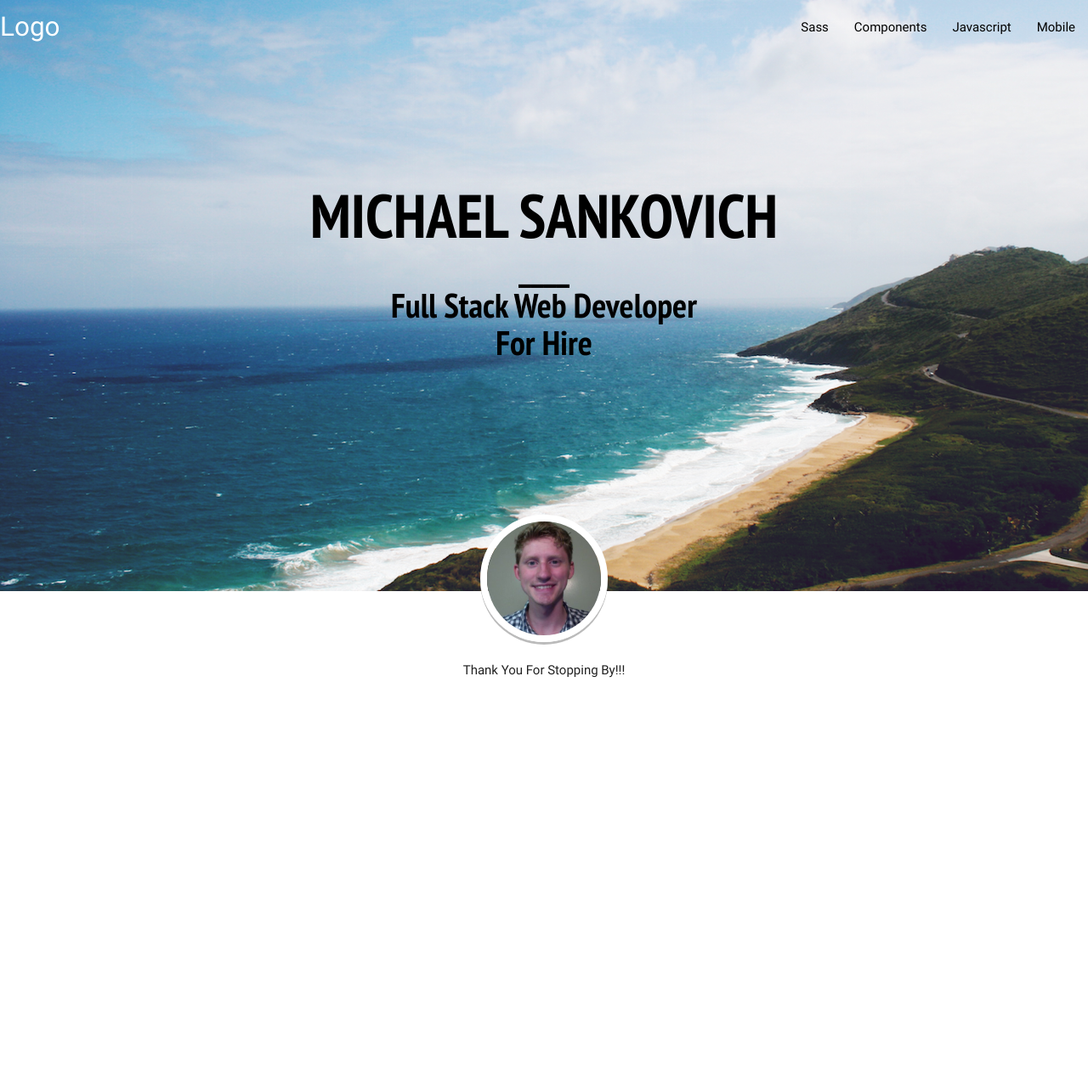
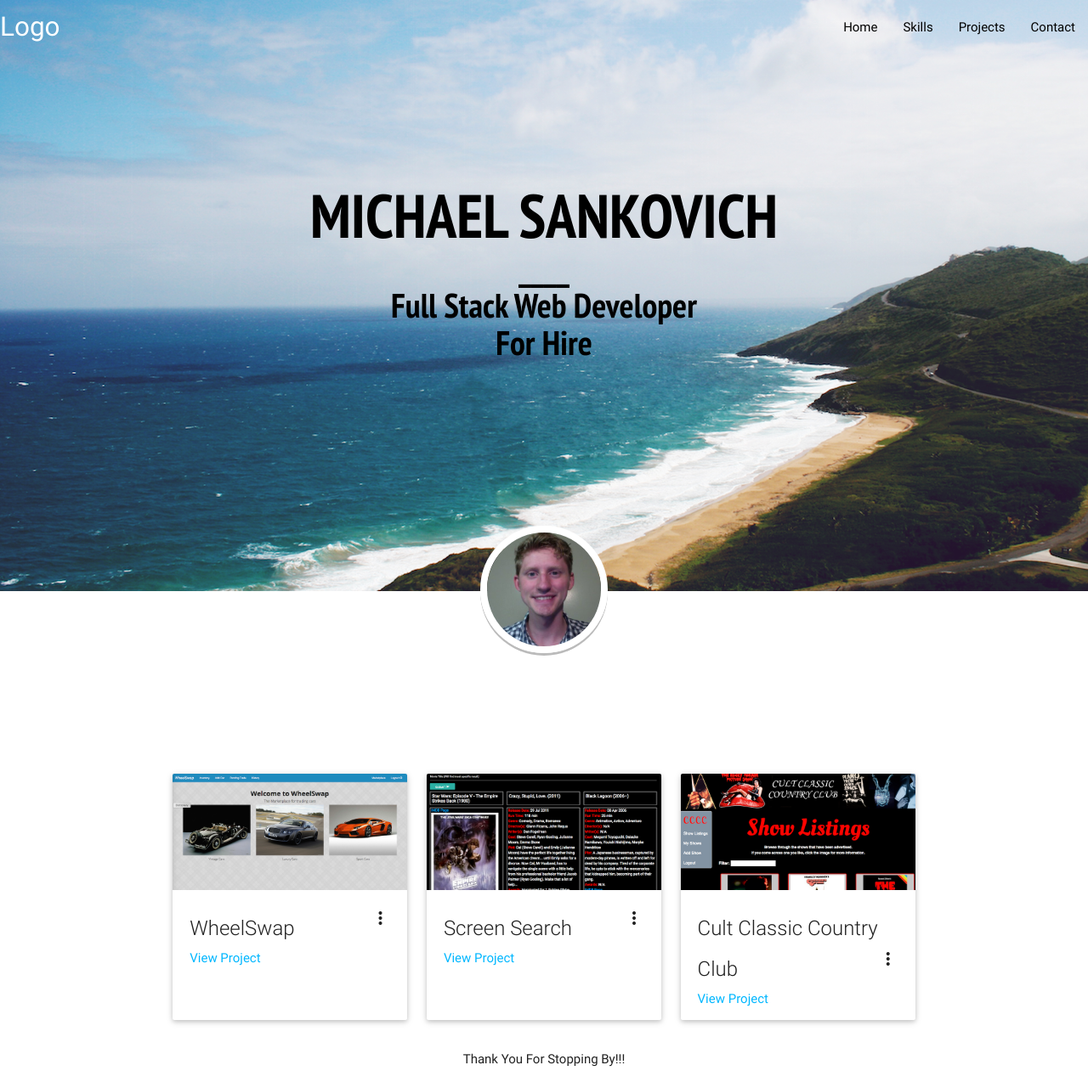
Before and after one commit to danisankovich/website, a PHP site: page / in a window 1280 px wide. Shown: the whole page at 85% size. Before the commit the page ends 798 px from the top, so only its background shows below. Run offline with PHP 8.4, Linux system fonts and the light colour scheme; some libraries are stand-ins or nearby versions.

Commit message:
cards for projects

```diff
--- a/index.html
+++ b/index.html
@@ -24,16 +24,16 @@
         <a href="#!" class="brand-logo">Logo</a>
         <a href="#" data-activates="mobile-demo" class="button-collapse"><i class="material-icons">menu</i></a>
         <ul class="right hide-on-med-and-down">
-      <li><a href="sass.html">Sass</a></li>
-      <li><a href="badges.html">Components</a></li>
-      <li><a href="collapsible.html">Javascript</a></li>
-      <li><a href="mobile.html">Mobile</a></li>
+          <li><a href="sass.html">Home</a></li>
+          <li><a href="badges.html">Skills</a></li>
+          <li><a href="collapsible.html">Projects</a></li>
+          <li><a href="mobile.html">Contact</a></li>
         </ul>
         <ul class="side-nav" id="mobile-demo">
-      <li><a href="sass.html">Sass</a></li>
-      <li><a href="badges.html">Components</a></li>
-      <li><a href="collapsible.html">Javascript</a></li>
-      <li><a href="mobile.html">Mobile</a></li>
+          <li><a href="sass.html">Home</a></li>
+          <li><a href="badges.html">Skills</a></li>
+          <li><a href="collapsible.html">Projects</a></li>
+          <li><a href="mobile.html">Contact</a></li>
         </ul>
       </div>
     </nav>
@@ -48,92 +48,97 @@
   <div class="test">
     <img class="headimg" src="img/head.jpg" alt="">
   </div>
-  <!-- <div class="fixed show-for-medium-up">
-    <nav class="top-bar" data-topbar>
-      <ul class="title-area">
-        <li class="monogram">
-          <a href="#"><span class="myname">MS</span></a>
-        </li>
-        <li class="toggle-topbar menu-icon"><a href="#"><span></span></a></li>
+
+  <div id="projects">
+  <div class="container">
+    <div class="row">
+    <div class="col l12">
+      <div class="col l4">
+        <div class="card">
+          <div class="card-image waves-effect waves-block waves-light">
+            <img class="activator" src="img/wheelswap2.png">
+          </div>
+          <div class="card-content">
+            <span class="card-title activator grey-text text-darken-4">WheelSwap<i class="material-icons right">more_vert</i></span>
+            <p><a href="http://wheelswap.herokuapp.com">View Project</a></p>
+          </div>
+          <div class="card-reveal">
+            <span class="card-title grey-text text-darken-4">Info and Tech Used<i class="material-icons right">close</i></span>
+            <p>
+              <p>
+                A platform on which users can list and trade their vintage, classic, or otherwise high-end automobiles.
+              </p>
+              <ul>
+                <li>JavaScript</li>
+                <li>AngularJS</li>
+                <li>ExpressJS</li>
+                <li>Node.js</li>
+                <li>MongoDB</li>
+                <li>jQuery</li>
+                <li>HTML/CSS</li>
+                <li>Bootstrap</li>
               </ul>
-      <section class="top-bar-section">
-        <ul class="right">
-          <li class="links" id="home">
-            <a href="#">Home</a>
-          </li>
-          <li class="links" id="about">
-            <a href="#">About</a>
-          </li>
-          <li class="links" id="portfolio">
-            <a href="#">Portfolio</a>
-          </li>
-          <li class="links" id="contacts">
-            <a href="#">Contact</a>
-          </li>
-        </ul>
-      </section>
-    </nav>
-  </div>
-  <div class="fixed show-for-small-only">
-    <nav class="top-bar">
-      <ul style="float:left;">
-        <li class="monogram">
-          <a href="#" id="home"><span class="myname">MS</span></a>
-        </li>
-      </ul>
-      <section class="top-bar-section">
-        <ul class="smallright">
-          <li class="links" id="home">
-            <p id="homeme">Home</p>
-          </li>
-          <li class="links">
-            <p id="aboutme">About</p>
-          </li>
-          <li class="links" id="portfolio">
-            <p id="portfoliome">Portfolio</p>
-          </li>
-          <li class="links" id="contacts">
-            <p id="contactsme">Contact</p>
-          </li>
-        </ul>
-      </section>
-    </nav>
-  </div>
-
-   <div class="main-image">
-    <div class="headline large-11 large-offset-1 small-9 small-offset-3">
-      <h1 class="words">Michael Sankovich</h1>
-      <h2 class="words">Full-Stack Web Developer: For Hire</h2>
+            </p>
           </div>
         </div>
-
-
-  <div class="line">
-    <br>
-    <br>
-    <br>
-    <br>
       </div>
-<br>
-<br>
-<br>
- <div class="medium-12 small-12 large-12 columns" style="text-align: center;">
-    <div class="medium-8 medium-offset-2 small-10 small-offset-1 large-8 large-offset-2 columns">
-      <strong>
-        <p class="myIntro">I am <span class="introName">Michael Sankovich</span>, and I am
-          a Full Stack Web Developer.</p>
-          <p>I love to build. Ever
-            since I was a child I enjoyed the process of starting with
-            nothing but bits and pieces and working to put everything
-            together into something I was proud of. It was this love of building
-            that led me into the world of programming. I taught myself to
-            code in the beginning, learning all I could from books, friends, and online resources,
-            and I have enjoyed building for the web ever since.
+      <div class="col l4">
+        <div class="card">
+          <div class="card-image waves-effect waves-block waves-light">
+            <img class="activator" src="img/screensearch2.png">
+          </div>
+          <div class="card-content">
+            <span class="card-title activator grey-text text-darken-4">Screen Search<i class="material-icons right">more_vert</i></span>
+            <p><a href="http://mikesankovich.github.io/screensearch/">View Project</a></p>
+          </div>
+          <div class="card-reveal">
+            <span class="card-title grey-text text-darken-4">Info and Tech Used<i class="material-icons right">close</i></span>
+            <p>
+              <p>Look up information on your favorite movies and television shows using the OMDB api.</p>
+              <ul>
+                <li>Javascript</li>
+                <li>Angular</li>
+                <li>Materialize</li>
+                <li>HTML/CSS</li>
+                <li>OMDB api</li>
+              </ul>
             </p>
-        </strong>
           </div>
         </div>
-
+      </div>
+      <div class="col l4">
+        <div class="card">
+          <div class="card-image waves-effect waves-block waves-light">
+            <img class="activator" src="img/CCCC2.png">
+          </div>
+          <div class="card-content">
+            <span class="card-title activator grey-text text-darken-4">Cult Classic Country Club<i class="material-icons right">more_vert</i></span>
+            <p><a href="https://cultclassic.herokuapp.com/#/">View Project</a></p>
+          </div>
+          <div class="card-reveal">
+            <span class="card-title grey-text text-darken-4">Info and Tech Used<i class="material-icons right">close</i></span>
+            <p>
+              <p>A three day project in the MEAN stack. A platform on which event organizers can post listings for local cult classic showings</p>
+              <ul>
+                <li>JavaScript</li>
+                <li>AngularJS</li>
+                <li>ExpressJS</li>
+                <li>Node.js</li>
+                <li>MongoDB</li>
+                <li>jQuery</li>
+                <li>HTML/CSS</li>
+                <li>Bootstrap</li>
+                <li>Mandrill API</li>
+              </ul>
+            </p>
+          </div>
+        </div>
+      </div>
+    </div>
+    </div>
+  </div>
+  </div>
+<!--
 
     <div>
       <div class="small-6 small-offset-3 small-centered">
@@ -177,77 +182,6 @@
 
         <div class="row">
 
-          <div class="small-10 small-offset-1 large-12 columns">
-            <h1 id="projects">Projects</h1>
-            <br>
-            <div class="large-4 medium-6 small-12 columns sizeup">
-              <div class="primary card hvr-grow-shadow hvr-grow-shadow">
-                <a href="http://wheelswap.herokuapp.com">
-                  <img class="mainport" src="img/wheelswap2.png">
-                </a>
-                <div class="card-divider">
-                  WheelSwap
-                  <a href="#/portfolio" data-reveal-id="myModal">(Info)</a>&nbsp<a href="img/wheelswap.png"></a>
-                </div>
-                <div class="card-section">
-                  <p>Tech Used: MEAN stack (MongoDb, ExpressJS, AngularJS, Node.JS); Passport.js; bootstrap</p>
-                </div>
-              </div>
-            </div>
-            <div id="myModal" class="reveal-modal" data-reveal aria-labelledby="modalTitle" aria-hidden="true" role="dialog">
-              <div class="modalthing"><img src='img/wheelswap.png'></div>
-              <h5>Wheelswap: Automobile trading app by Michael Sankovich and Son Truong.
-                Users can login using their gmail, and from their they can add automobiles
-                that they own to their digital inventory, and search cars that other users have posted.
-                Should they come across an item they like, the user can offer up one of their cars for trade,
-                and the owner of the desired automobile will be notified and given an opportunity to accept or deny the trade.
-              </h5>
-              <a class="close-reveal-modal" aria-label="Close">&#215;</a>
-            </div>
-
-             <div class="large-4 medium-6 small-12 columns sizeup">
-              <div class="dark card hvr-grow-shadow hvr-grow-shadow">
-                <a href="http://mikesankovich.github.io/screensearch/">
-                  <img class="mainport" src="img/screensearch2.png">
-                </a>
-                <div class="card-divider">
-                  Screen Search
-                  <a href="#" data-reveal-id="screenModal">(Info)</a>&nbsp<a href="img/screensearch.png"></a>
-                </div>
-                <div class="card-section">
-                  <p>Tech Used: HTML/CSS; Materialize; JQuery; Javascript; Angular; OMDB api</p>
-                </div>
-              </div>
-            </div>
-            <div id="screenModal" class="reveal-modal" data-reveal aria-labelledby="modalTitle" aria-hidden="true" role="dialog">
-              <div class="modalthing"><img src='img/screensearch.png'></div>
-              <h5>Screen Search: want some info about a movie on one simple page? Look no further than "Screen Search." Type in the name of a movie or tv show, and
-                the OMDB api will send you all the information it can on the title, up to and including a poster!!! And if you feel you need a little more information
-                to quench you thirst for screen knowledge, any successful search will also provide you with a link to the title's IMDB page.</h5>
-                <a class="close-reveal-modal" aria-label="Close">&#215;</a>
-              </div>
-
-              <div class="large-4 medium-6 small-12 columns sizeup">
-                <div class="primary card hvr-grow-shadow">
-                  <a href="http://www.hashtrack.us/#!/">
-                    <img class="mainport" src="img/hash.png">
-                  </a>
-                  <div class="card-divider">
-                    HashTrack.us
-                    <a href="#" data-reveal-id="hashModal">(Info)</a>&nbsp<a href="img/hash.png"></a>
-                  </div>
-                  <div class="card-section">
-                    <p>Tech Used: Jade/SCSS; JQuery; Javascript; AngularJS; ExpressJS; Node.JS</p>
-                  </div>
-                </div>
-              </div>
-              <div id="hashModal" class="reveal-modal" data-reveal aria-labelledby="modalTitle" aria-hidden="true" role="dialog">
-                <div class="modalthing"><img src='img/hash.png'></div>
-                <h5>HashTrack.us: built as a team effort by Coding House Summer 2015 cohort. Keep track of your brand, hear what others have to say about your brand by following information on twitter.
-                  Learn about what your customers have to say: what's good, what's bad, what needs improvement? All in one simple location.</h5>
-                  <h5>My duties: Mostly Front-End and Design</h5>
-                  <a class="close-reveal-modal" aria-label="Close">&#215;</a>
-                </div>
 
                 <div class="large-4 medium-6 small-12 columns sizeup">
                   <div class="dark card hvr-grow-shadow">
--- a/stylesheets/style.css
+++ b/stylesheets/style.css
@@ -1,3 +1,7 @@
+/*===============*/
+/*======Header=========*/
+/*===============*/
+
 html, body {
   margin:0;
   padding:0;
@@ -42,7 +46,7 @@ a {
 }
 .test {
   text-align: center;
-  margin-top: -7%;
+  margin-top: -6%;
 }
 
 .headerimg {
@@ -55,8 +59,19 @@ a {
 nav {
   background-color: transparent !important;
   box-shadow: 0 0 0 0 rgba(0,0,0,0.16),0 0 0 0 rgba(0,0,0,0.12);
+  position: fixed;
 }
 
 nav ul a {
   color: black !important;
 }
+/*===============*/
+/*======Projects=========*/
+/*===============*/
+#projects {
+  margin-top: 10%;
+}
+
+.card {
+  height: 290px;
+}
```
Lines whose indentation alone changed are shown as unchanged.
